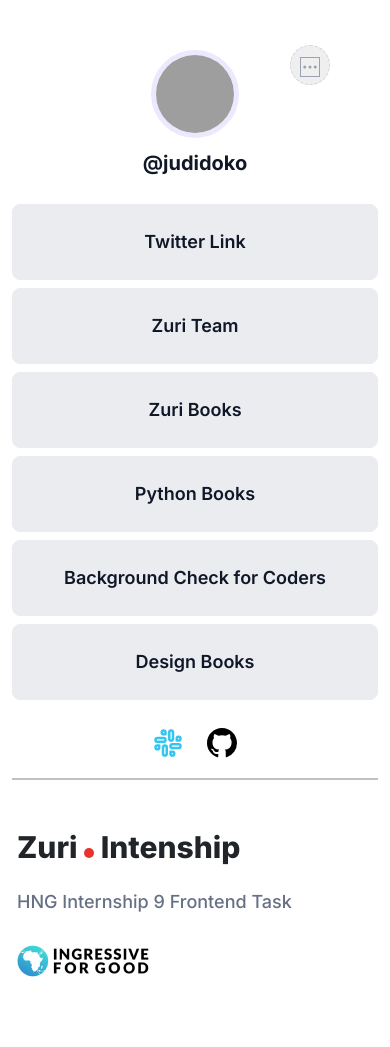
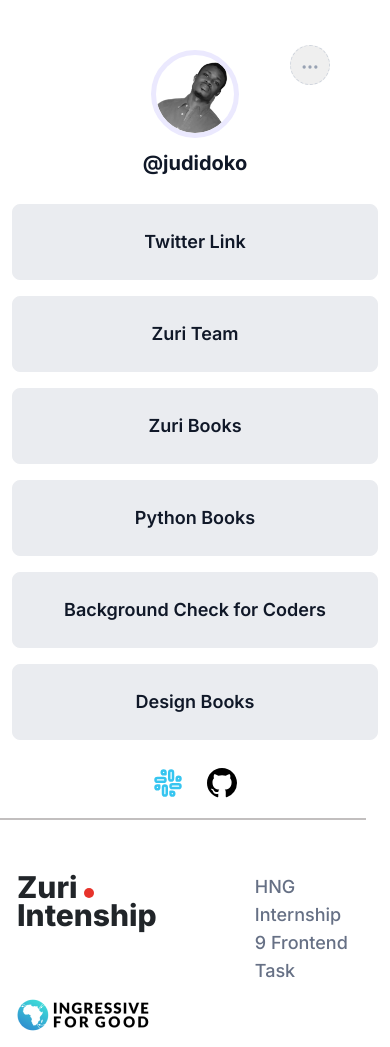
Before and after one commit to judidoko/Front-End-Stage1-Task, a React (Create React App) app: page / in a window 390 px wide. Before the commit the page ends 993 px from the top, so only its background shows below. Built offline with nearby package versions, Linux system fonts and the light colour scheme; grey boxes are pictures that could not be loaded.

Commit message:
Frontend stage1 task first commit

```diff
--- a/src/App.css
+++ b/src/App.css
@@ -1,4 +1,4 @@
-@import url('https://fonts.googleapis.com/css2?family=inter:ital,wght@0,300;0,400;0,500;0,600;0,700;0,800;0,900;1,300;1,400;1,500;1,600;1,700;1,800;1,900&display=swap');
+@import url('https://fonts.googleapis.com/css2?family=Inter:wght@100;200;400;500;600;700;800;900&display=swap');
 
 /* profile__img*/
 
@@ -93,7 +93,7 @@
     flex-direction: row;
     justify-content: center;
     align-items: center;
-    width: 100%;
+    /* width: 100%;
     height: 76px;
     padding: 24px 32px;
     background: #EAECF0;
@@ -101,24 +101,33 @@
     border-radius: 8px;
     margin-top: 8px;
     margin-bottom: 8px;
+    cursor: pointer; */
 }
-.linkSection .btn__zuri, .books, .book__python, .pitch, .book__design {
+.btn__zuri, .books, .book__python, .pitch, .book__design {
     font-family: "inter", sans-serif;
     font-style: normal;
     font-weight: 600;
     font-size: 18px;
     line-height: 28px;
+    padding: 24px 32px;
+    background: #EAECF0;
+    border: 1px solid #EAECF0;
+    border-radius: 8px;
+    margin-top: 8px;
+    margin-bottom: 8px;
     text-decoration: none;
     display: flex;
+    justify-content: center;
     align-items: center;
     text-align: center;
     color: #101828;
+    width: 1152px;
     height: 76px;
 }
-.linkSection:hover {
+a:hover {
     background: #D0D5DD;
 }
-.linkSection:focus {
+a:focus {
     background: #EAECF0;
     border: 1px solid #98A2B3;
     box-shadow: 0px 1px 2px rgba(16, 24, 40, 0.05), 0px 0px 0px 4px #EBE9FE;
@@ -203,13 +212,28 @@
         border: 1px dashed #D0D5DD;
         border-radius: 20px;
     }
+    .shareButtonDots:hover {
+        background: #F9FAFB;
+        border: 1px dashed #D0D5DD;
+    }
+    .shareButtonDots:focus {
+        background: #FFFFFF;
+        box-shadow: 0px 0px 0px 4px #F2F4F7;
+    }
 
     footer {
-        display: block;
-        flex-direction: column;
+        /* display: block;
+        flex-direction: column; */
         align-items: left !important;
         text-align: left;
 
     }
 
   }
+
+  @media only screen and (max-width: 360px) {
+    .shareButton {
+        right: 50px;
+    }
+
+  }
--- a/src/App.js
+++ b/src/App.js
@@ -1,7 +1,7 @@
 import "./App.css";
 import "./App.css";
 import { Container } from "react-bootstrap";
-import profileImg from "./img/profile-image.jpg";
+import profileImg from "./img/profile-pic.png";
 import logo from "./img/intern.png";
 import { BiCamera } from "react-icons/bi";
 import { GoMarkGithub } from "react-icons/go";
@@ -43,7 +43,6 @@
               style={{
                 fontSize: "20px",
                 color: "#98A2B3",
-                border: "1.66667px solid #98A2B3",
               }}
             />
           </button>
@@ -98,16 +97,16 @@
           </div>
 
           {/* Footer Section */}
-          <footer>
-            <div className="flex_container">
+          <footer className="row">
+            <div className="flex_container col-sm-4">
               <h2>
                 Zuri <label></label> Intenship
               </h2>
             </div>
-            <div className="flex_container">
+            <div className="flex_container col-sm-4">
               <h6>HNG Internship 9 Frontend Task</h6>
             </div>
-            <div className="flex_container">
+            <div className="flex_container col-sm-4">
               <img src={logo} alt="" />
             </div>
           </footer>
```
Also changed, not shown: src/img/profile-pic.png (added), 1 other file (tests, documents, lock files or other folders).
